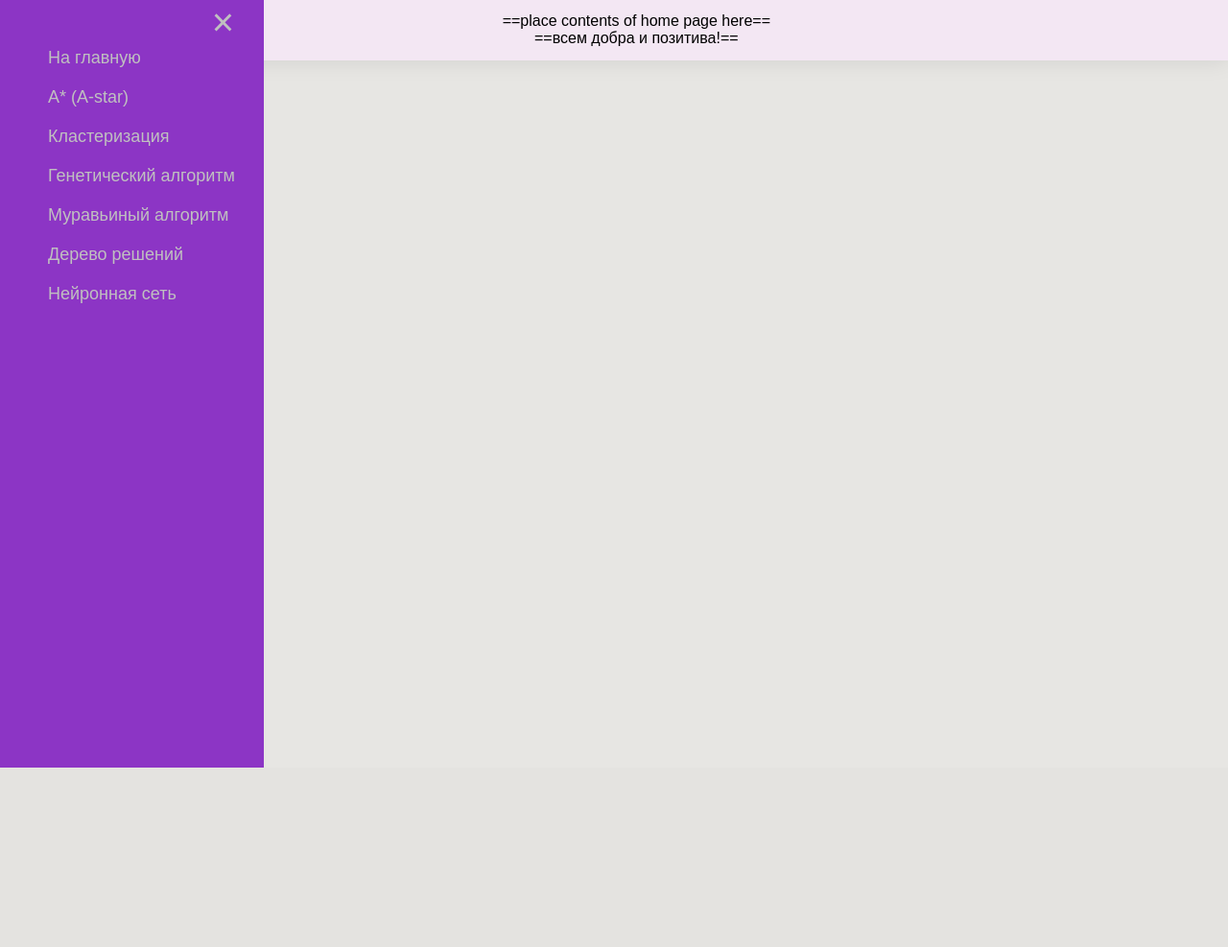
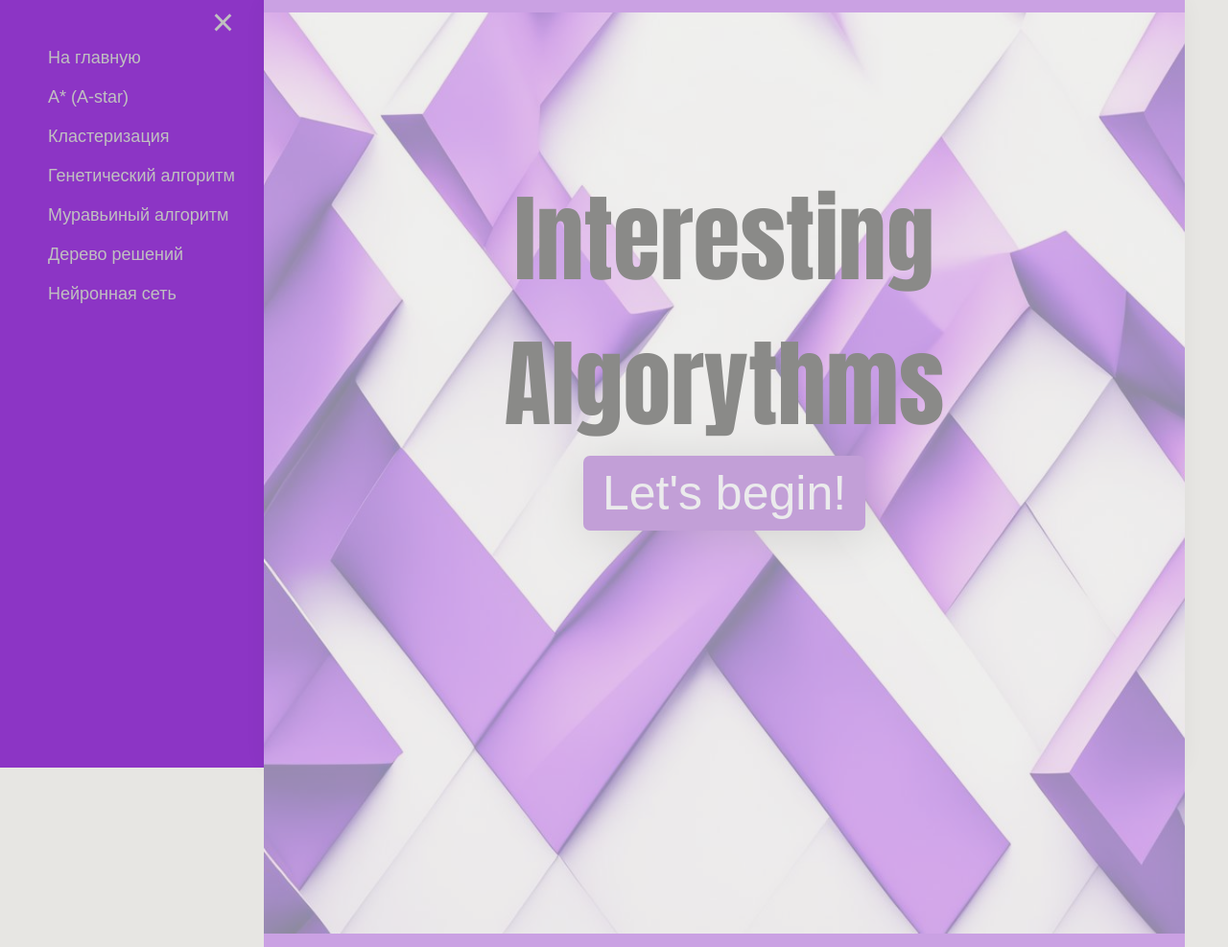
Before and after one commit to sanyagvozdoder/frontendDevAlgoritms, a Flask app: page / in a window 1280 px wide. Shown: the whole page at 96% size. Before the commit the page ends 800 px from the top, so only its background shows below. Run offline with Flask 3, Linux system fonts and the light colour scheme.

Commit message:
homepage

```diff
--- /dev/null
+++ b/static/css/specific/homepage.css
@@ -0,0 +1,14 @@
+.newContainer {
+    background-image: url(../../img/homepageBG.jpg);
+    background-repeat: no-repeat;
+    background-size: 100% 100%;
+    width: 100%;
+    aspect-ratio: 1;
+    padding: 10rem;
+    display: block;
+    opacity: 1;
+    position: relative;
+    text-align: center;
+    transition: 1000ms ease-in-out;
+    color: white;
+}
--- a/templates/pages/home.html
+++ b/templates/pages/home.html
@@ -1,8 +1,16 @@
 {% extends 'base.html' %}
 
+{% block extra_styles %}
+<link rel="stylesheet" href="{{ url_for('static', filename='css/specific/homepage.css') }}">
+{% endblock %}
+
 {% block content %}
-<p class="t-center">
-    ==place contents of home page here==<br>
-    ==всем добра и позитива!==
-</p>
+<div id="main-container" class="container">
+    <div id="page-topper" class="page-topper"></div>
+    <div class="newContainer">
+        <div style="color: black;font-size: 100px; font-family: Impact, Haettenschweiler, 'Arial Narrow Bold', sans-serif;">Interesting Algorythms</div>
+        <div class="button" style="font-size: 50px;position: relative;">Let's begin!</div>
+    </div>
+    <div id="page-topper" class="page-topper"></div>
+</div>
 {% endblock %}
```
Also changed, not shown: static/img/homepageBG.jpg (added).
